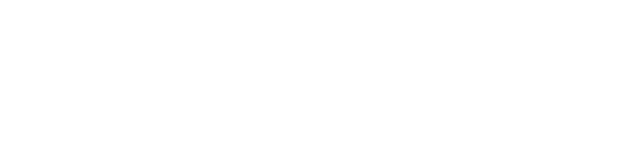
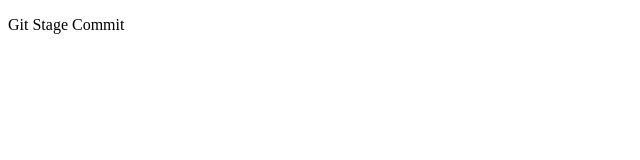
Before and after one commit to Hughesy676/mainRep, a plain HTML site: page index.html in a window 1280 px wide. Shown: the whole page, without its empty margins (0-640 px from the left). Drawn offline with Linux system fonts and the light colour scheme.

Commit message:
updated index.html

```diff
--- a/index.html
+++ b/index.html
@@ -4,6 +4,6 @@
 <title>Main Rep</title>
 </head>
 <body>
-
+<p>Git Stage Commit</p>
 </body>
 </html>
```
